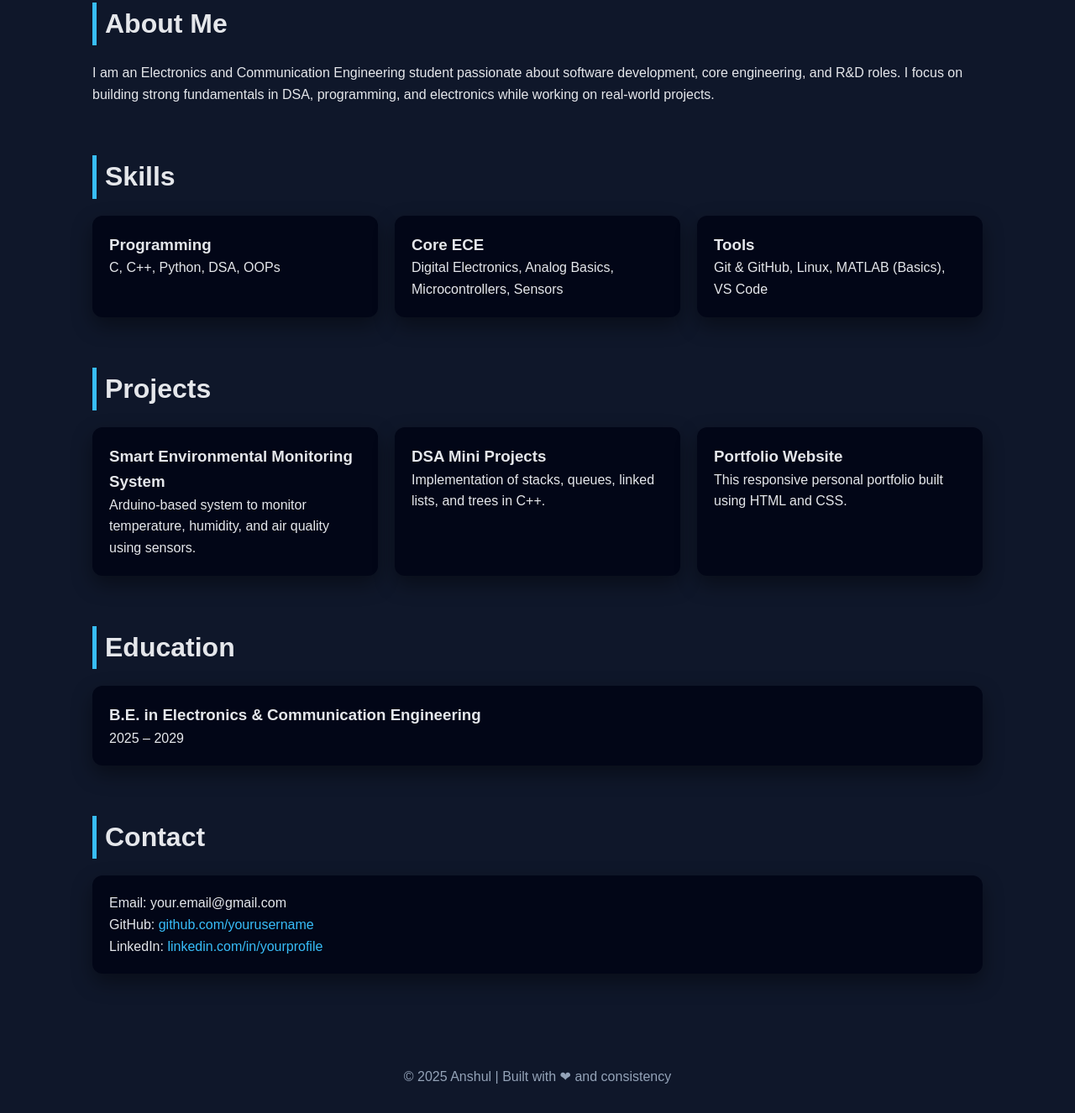
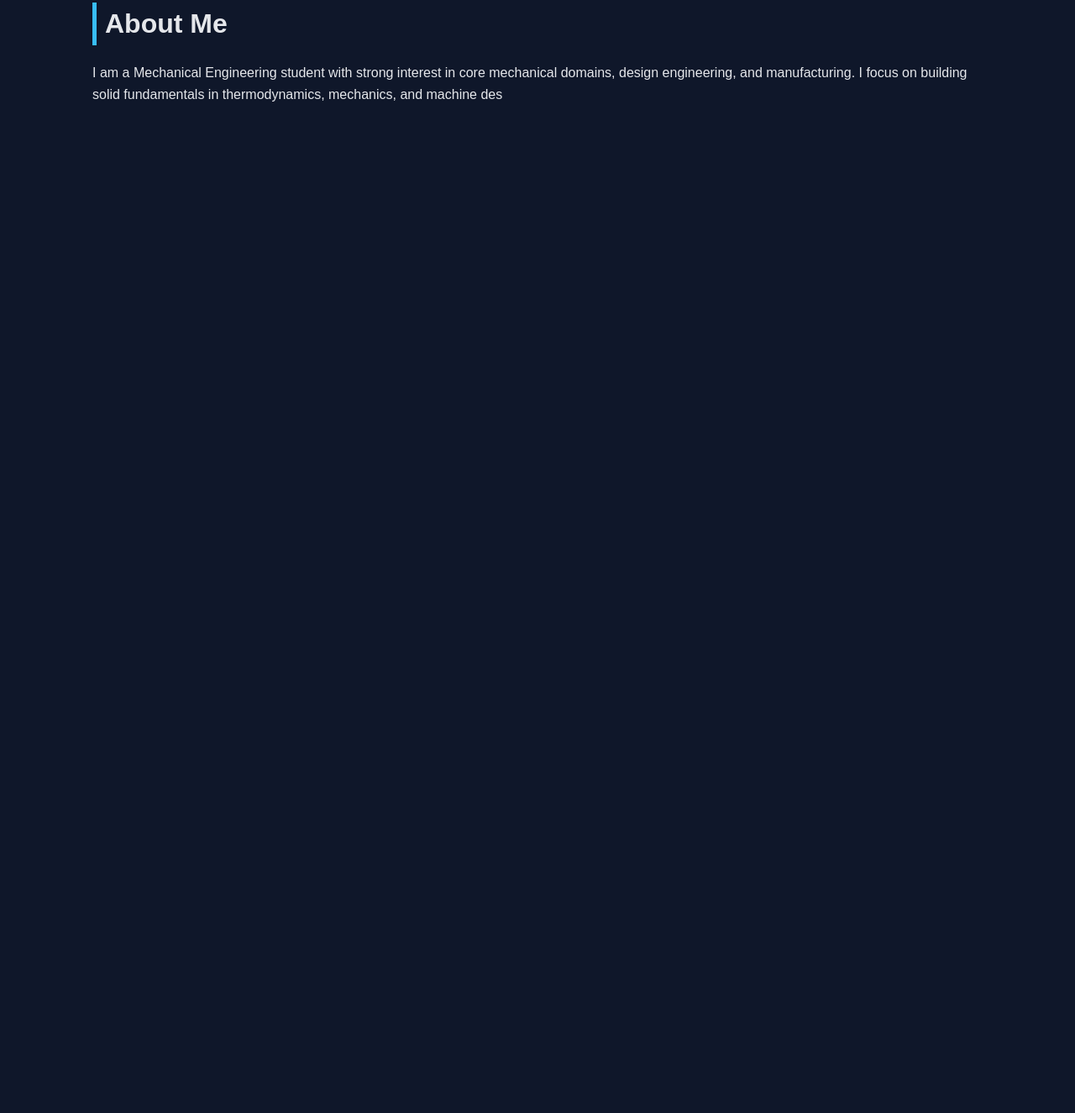
Before and after one commit to sanjaygade754-ux/sanjaygade754-ux.githib.io, a plain HTML site: page index.html in a window 1280 px wide. Shown: the part 365-1691 px from the top of the page at 84% size. After the commit the page ends 800 px from the top, so only its background shows below. Drawn offline with Linux system fonts and the light colour scheme.

Commit message:
Update index.html

```diff
--- a/index.html
+++ b/index.html
@@ -3,7 +3,7 @@
 <head>
   <meta charset="UTF-8" />
   <meta name="viewport" content="width=device-width, initial-scale=1.0" />
-  <title>Anshul | ECE & Software Portfolio</title>
+  <title>Shreyas | Mechanical Engineering Portfolio</title>
   <style>
     * { margin: 0; padding: 0; box-sizing: border-box; font-family: Arial, Helvetica, sans-serif; }
     body { background: #0f172a; color: #e5e7eb; line-height: 1.6; }
@@ -23,8 +23,8 @@
 <body>
 
   <header>
-    <h1>Anshul</h1>
-    <p>ECE Student | Aspiring Software & R&D Engineer</p>
+    <h1>Shreyas</h1>
+    <p>Mechanical Engineering Student | Aspiring Core & Design Engineer</p>
     <a class="btn" href="#contact">Contact Me</a>
   </header>
 
@@ -33,70 +33,6 @@
     <section id="about">
       <h2>About Me</h2>
       <p>
-        I am an Electronics and Communication Engineering student passionate about software development,
-        core engineering, and R&D roles. I focus on building strong fundamentals in DSA, programming,
-        and electronics while working on real-world projects.
-      </p>
-    </section>
-
-    <section id="skills">
-      <h2>Skills</h2>
-      <div class="grid">
-        <div class="card">
-          <h3>Programming</h3>
-          <p>C, C++, Python, DSA, OOPs</p>
-        </div>
-        <div class="card">
-          <h3>Core ECE</h3>
-          <p>Digital Electronics, Analog Basics, Microcontrollers, Sensors</p>
-        </div>
-        <div class="card">
-          <h3>Tools</h3>
-          <p>Git & GitHub, Linux, MATLAB (Basics), VS Code</p>
-        </div>
-      </div>
-    </section>
-
-    <section id="projects">
-      <h2>Projects</h2>
-      <div class="grid">
-        <div class="card">
-          <h3>Smart Environmental Monitoring System</h3>
-          <p>Arduino-based system to monitor temperature, humidity, and air quality using sensors.</p>
-        </div>
-        <div class="card">
-          <h3>DSA Mini Projects</h3>
-          <p>Implementation of stacks, queues, linked lists, and trees in C++.</p>
-        </div>
-        <div class="card">
-          <h3>Portfolio Website</h3>
-          <p>This responsive personal portfolio built using HTML and CSS.</p>
-        </div>
-      </div>
-    </section>
-
-    <section id="education">
-      <h2>Education</h2>
-      <div class="card">
-        <h3>B.E. in Electronics & Communication Engineering</h3>
-        <p>2025 – 2029</p>
-      </div>
-    </section>
-
-    <section id="contact">
-      <h2>Contact</h2>
-      <div class="card">
-        <p>Email: your.email@gmail.com</p>
-        <p>GitHub: <a href="#">github.com/yourusername</a></p>
-        <p>LinkedIn: <a href="#">linkedin.com/in/yourprofile</a></p>
-      </div>
-    </section>
-
-  </div>
-
-  <footer>
-    <p>© 2025 Anshul | Built with ❤ and consistency</p>
-  </footer>
-
-</body>
-</html>
+        I am a Mechanical Engineering student with strong interest in core mechanical domains,
+        design engineering, and manufacturing. I focus on building solid fundamentals in
+        thermodynamics, mechanics, and machine des
```
